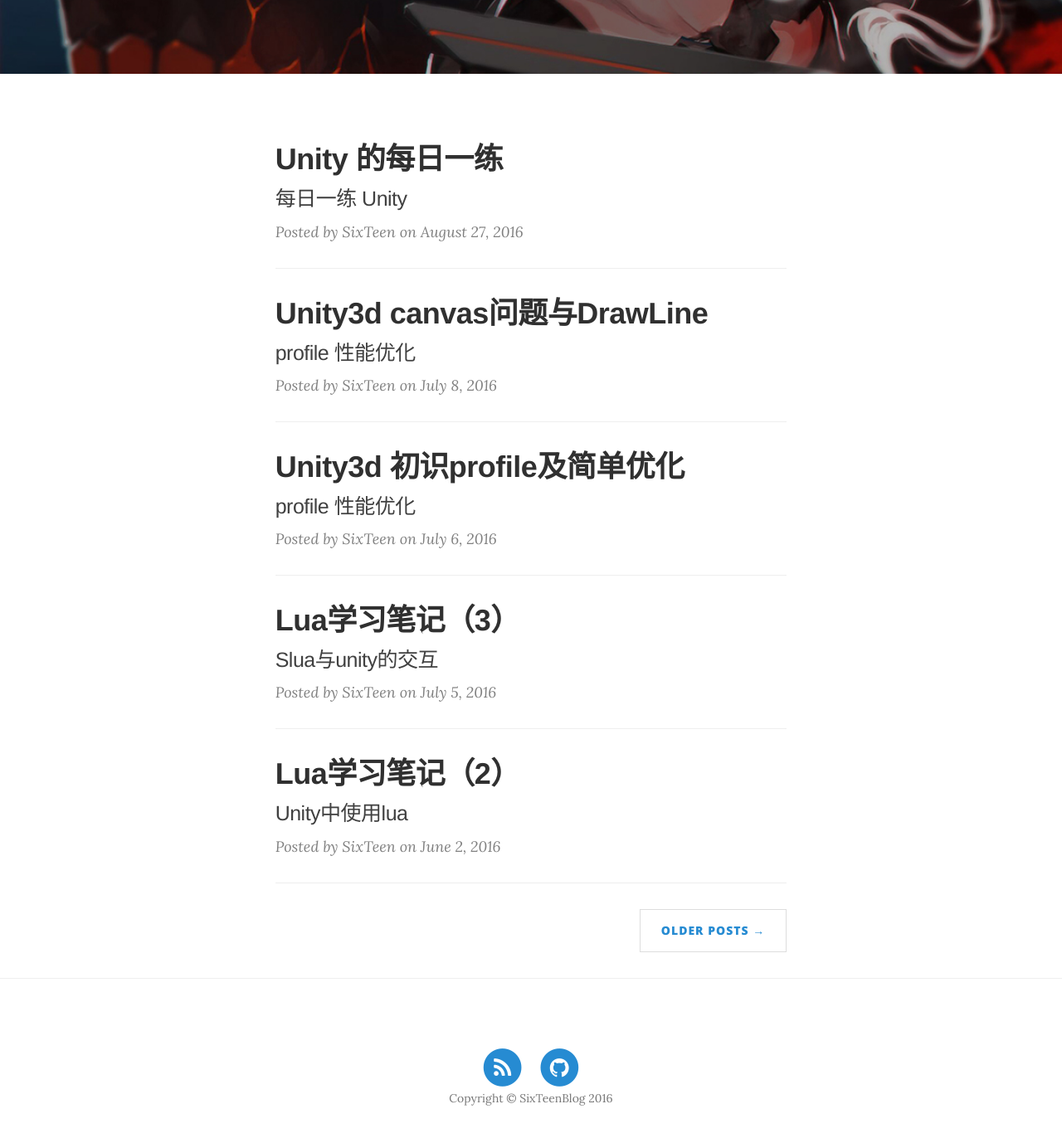
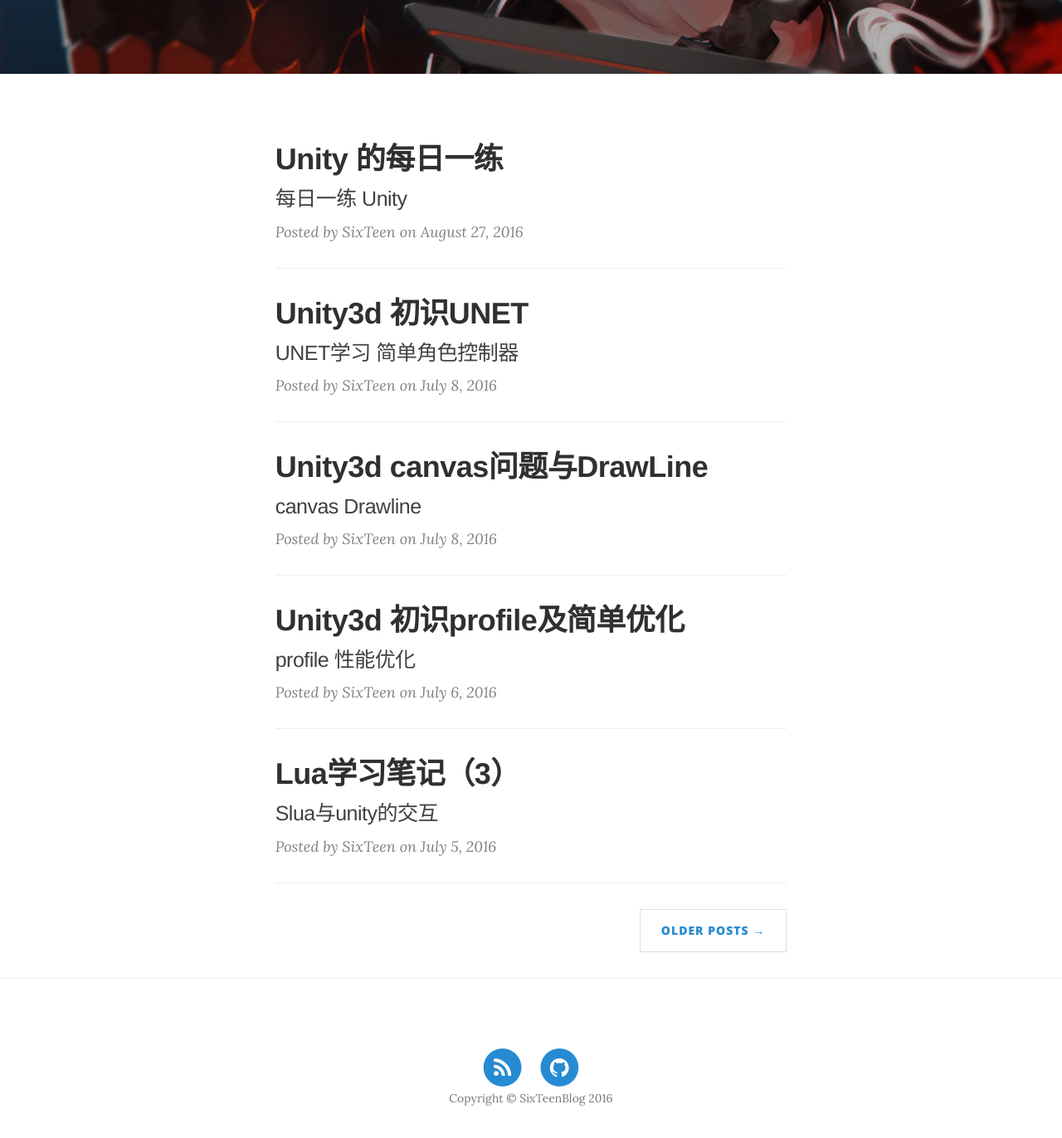
Before and after one commit to 16sixteen/16sixteen.github.io, a Jekyll site: the page built from index.html, in a window 1280 px wide and 1400 px high, scrolled down 375 px. Shown: the top 1372 px of the window at 83% size. Built offline with Jekyll 4.4.1, drawn with Linux system fonts in a browser that asks for light colours; nearby versions of some CDN libraries; the list of posts is cut into pages by our own code; comment, search, counter and statistics services are not loaded; some of the changed lines change nothing that is shown.

Commit message:
7.11 17.49

````diff
--- a/_posts/2016-7-07-unity3d_canvasdisplay_drawline.markdown
+++ b/_posts/2016-7-07-unity3d_canvasdisplay_drawline.markdown
@@ -1,7 +1,7 @@
 ---
 layout:     post
 title:      "Unity3d canvas问题与DrawLine"
-subtitle:   "profile 性能优化"
+subtitle:   "canvas Drawline"
 date:       2016-07-07 20:41:00
 categories: Unity3d
 tags:       Unity3d
--- /dev/null
+++ b/_posts/2016-7-08-unity3d_unet.markdown
@@ -0,0 +1,118 @@
+---
+layout:     post
+title:      "Unity3d 初识UNET"
+subtitle:   "UNET学习 简单角色控制器"
+date:       2016-07-08 11:09:00
+categories: Unity3d
+tags:       Unity3d
+author:     "SixTeen"
+header-img: "img/unity3d.jpg"
+published:   true
+---
+
+* TOC
+{:toc}
+
+## UNET是什么
+
+> A network library that help you write your multiplayer game with only few line of codes.
+
+UNET是一个让我们快速开发多人在线游戏的库。
+
+## UNET 中的api
+
+UNET中有2种api，一种是高层api(应用层，主机客户端型)，还有就是底层api（传输层，sockets）
+
+## 简单使用UNET
+
+### 1.在场景中创建一个plane作为我们的游戏地面。
+
+### 2.然后创建一个cube并附带简单的控制器脚本作为player prefab。(需要添加network Identity组件)
+
+![](/img/unity3d/daylearning/7.9/cube_component.png)
+
+#### 简单的角色控制器
+
+{% highlight c# %}
+
+using UnityEngine;
+using System.Collections;
+
+public class cubemove : MonoBehaviour {
+
+    public float rotationSpeed;
+    public float moveSpeed;
+
+    // Update is called once per frame
+    void Update () {
+        //获取输入的方向向量
+        Vector3 forward = new Vector3(Input.GetAxis("Horizontal"), 0, Input.GetAxis("Vertical"));
+        //取一个最大的值作为输入的值
+        float inputMotionValue = Mathf.Max(Mathf.Abs(forward.x), Mathf.Abs(forward.z));
+
+        if (inputMotionValue > 0) {
+            //Creates a rotation that looks along forward with the the head upwards along upwards
+            //y轴朝向up，z轴朝向view
+            Quaternion lookRotation = Quaternion.LookRotation(forward);
+            //球型插值
+            //Spherically interpolates from towards to by t.
+            //球形插值，通过t值from向to之间插值。
+            //transform.rotation = Quaternion.Slerp (from.rotation, to.rotation, Time.time * speed);
+            transform.rotation = Quaternion.Slerp(transform.rotation, lookRotation, rotationSpeed * inputMotionValue * Time.deltaTime);
+            //向前移动
+            transform.Translate(Vector3.forward * inputMotionValue * moveSpeed * Time.deltaTime);
+        }
+    }
+}
+
+{% endhighlight %}
+
+#### 插值
+
+1.插值：插值在我的理解，根据2个给定的离散的点，计算出中间的值，可以使得整个过程平滑（smooth）
+
+### 3.然后创建一个空对象，并给空对象加上Network Manager和Network Manager HUD组件
+
+![unity_network_component](/img/unity3d/daylearning/7.9/unet_network_component.png)
+
+#### Network Manager
+
+1.Network Info:主要是设置一些服务端信息的，例如address，port等等
+
+2.Spawn Info:主要设置场景中需要同步实例化的一些对象，例如我发射子弹，在别人的客户端中也应该看到子弹。(Spawn Info必须设置player prefab，player prefab必须添加network identity组件)
+
+## 控制权与同步问题
+
+当我们build and run，同时ide也运行一个，1个点击```lan Host(H)```，一个点击```LAN client(C)```,就可以发现我们的场景中已经出现2个player了。
+
+![demo](/img/unity3d/daylearning/7.9/unet_demo_1.png)
+
+可是当我们操纵player我们就会发现，我们居然能同时操纵2个player!而且同步对方位置的同步存在问题！
+
+### 控制权的解决
+
+我们之所以可以操纵别人，是因为我们的player挂载的是相同的脚本，接收相同的输入实际，一个最简单的方法就是我们将我们的脚本继承自```NetworkBehaviour```。并使用里面的isLocalPlayer判断是不是本地客户端生成的player。
+
+{% highlight c# %}
+
+using UnityEngine;
+using UnityEngine.Networking;
+using System.Collections;
+
+public class cubemove : NetworkBehaviour {
+    void Update () {
+        if (!isLocalPlayer) { return; }
+    }
+}
+
+{% endhighlight %}
+
+### 同步问题的解决
+
+我们给我们的player添加一个新的组件：```Network Transform```,将里面的Transform Sync Mod设为Sync Transform。这样就可以同步了。
+
+## 最终效果：
+
+![gif](/img/unity3d/daylearning/7.9/unet.gif)
+
+    FIN 2016.7.11/17.18
--- a/_posts/2016-8-26-unity3d_daylearning.markdown
+++ b/_posts/2016-8-26-unity3d_daylearning.markdown
@@ -13,6 +13,9 @@
 * TOC
 {:toc}
 
+## 努力，每天都要进步
+
+
 ## 7月5日 Slua与unity的交互
 
 学习了Slua中的基本方法：创建lua虚拟机，设置代理（默认路径），执行字符串，文件。在unity中调用lua中的函数。unity3d中定义类，lua使用（存在bug未解决）
@@ -23,8 +26,10 @@
 
 [profile](/unity3d/unity3d_profile_improvement)
 
-## 7月7日
+## 7月7日 canvas问题与DrawLine
 
 [canvasdisplay-drawLine](/unity3d/unity3d_canvasdisplay_drawline)
 
-## 7月8日
+## 7月8日 初识UNET
+
+[UNET](/unity3d/unity3d_unet)
````
Also changed, not shown: img/unity3d/daylearning/7.9/cube_component.png (added), img/unity3d/daylearning/7.9/unet_demo_1.png (added), img/unity3d/daylearning/7.9/unet_network_component.png (added), 1 other file.
